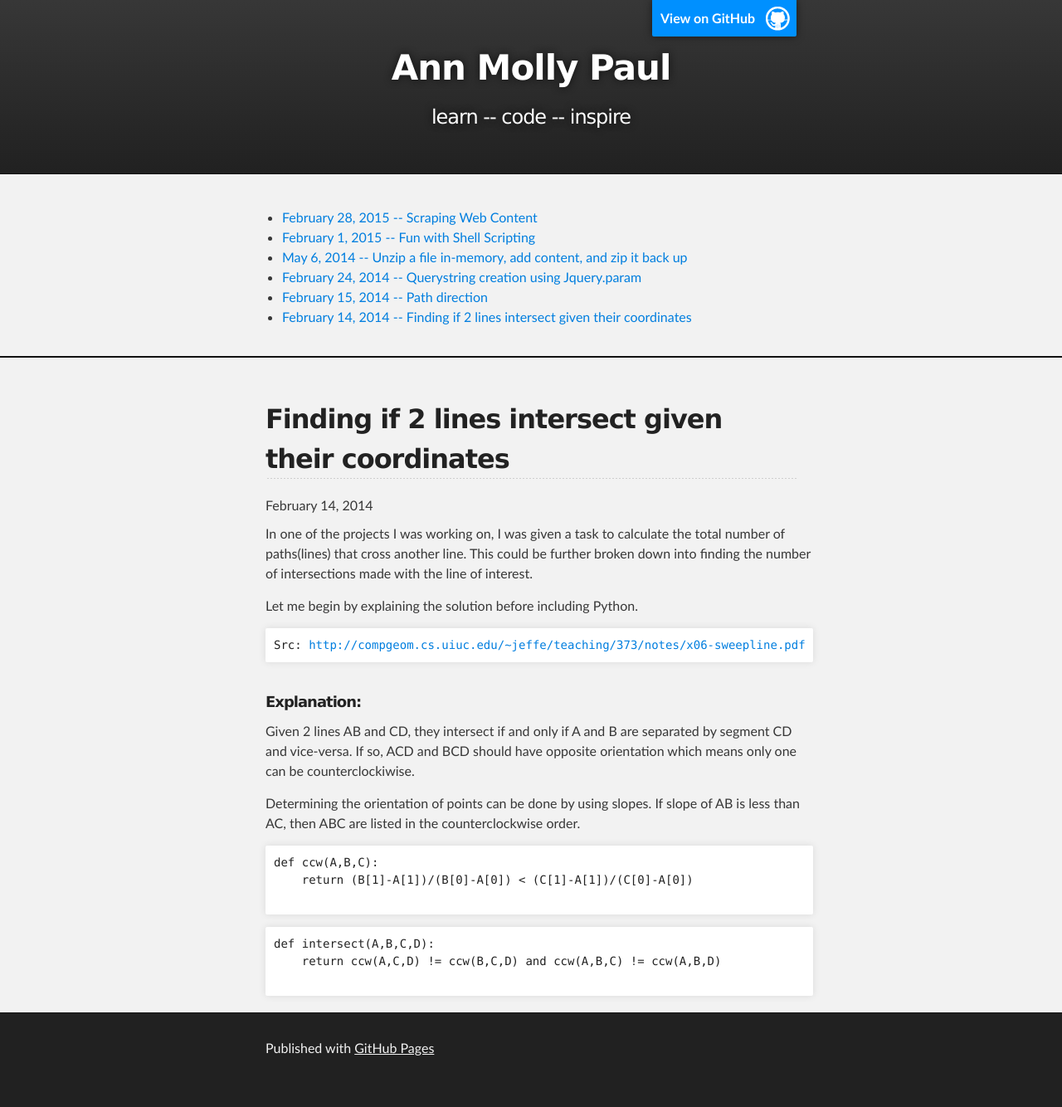
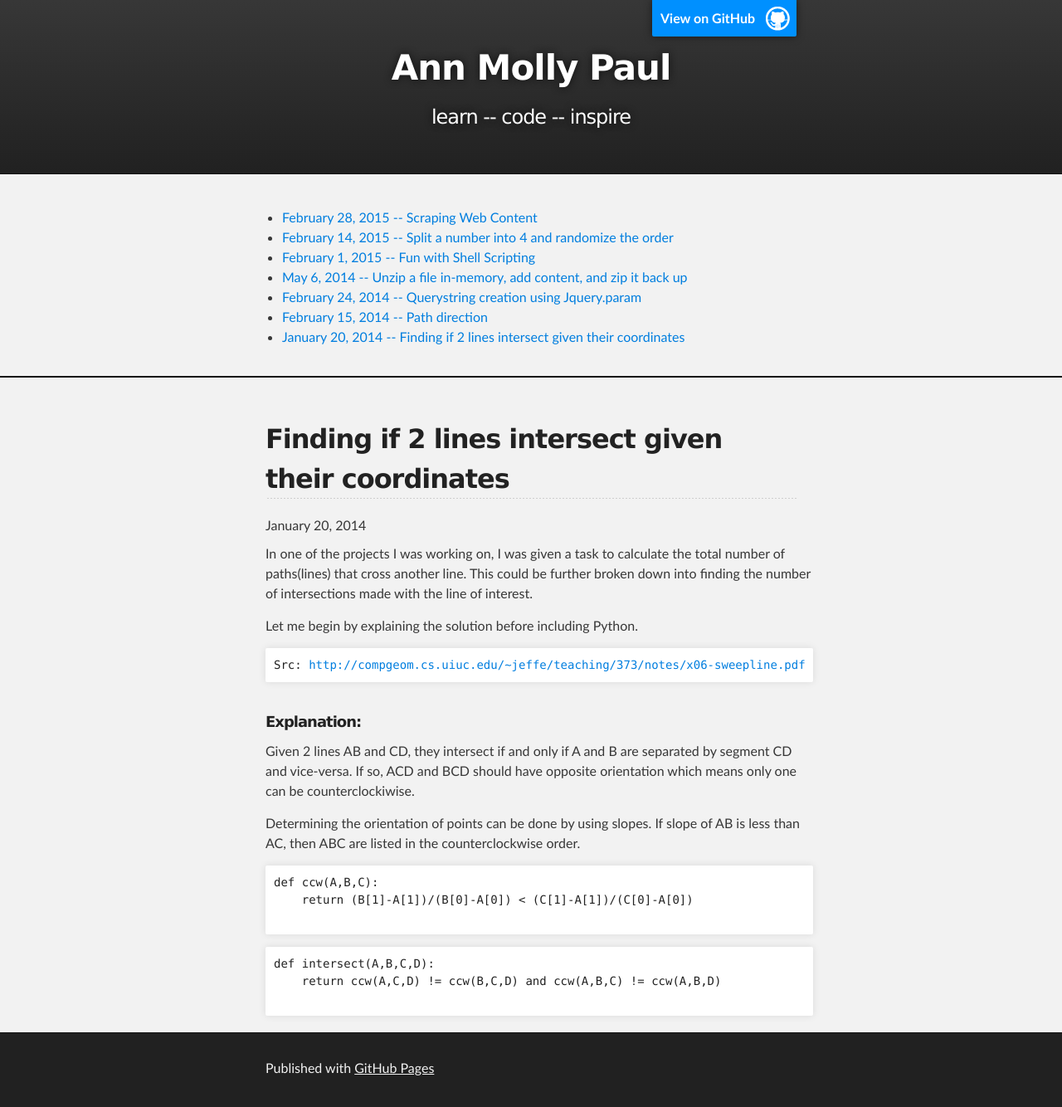
Before and after one commit to annpaul89/annp89.github.io, a Jekyll site: the page built from 7_jan_20_2014.html, in a window 1280 px wide. Shown: the whole page at 83% size. Built offline with Jekyll 4.4.1, drawn with Linux system fonts in a browser that asks for light colours; nearby versions of some CDN libraries; before the commit the page ends 1310 px from its top, so only the background shows below that.

Commit message:
Random count splitting calculation

```diff
--- a/6_feb_14_2014.html
+++ b/7_jan_20_2014.html
@@ -1,10 +1,10 @@
 ---
 layout: post
 title: Finding if 2 lines intersect given their coordinates
-date: February 14, 2014
-date_title: february-14-2014
-day: 14
-month: 2
+date: January 20, 2014
+date_title: january-20-2014
+day: 20
+month: 1
 year: 2014
 ---
 <!-- MAIN CONTENT -->
```
Also changed, not shown: 2_feb_14_2015.html (added, +51 -0 lines), 3_feb_1_2015.html (renamed from 2_feb_1_2015.html), 4_may_6_2014.html (renamed from 3_may_6_2014.html), 5_feb_24_2014.html (renamed from 4_feb_24_2014.html), 6_feb_15_2014.html (renamed from 5_feb_15_2014.html), index.html (line endings or trailing spaces).
